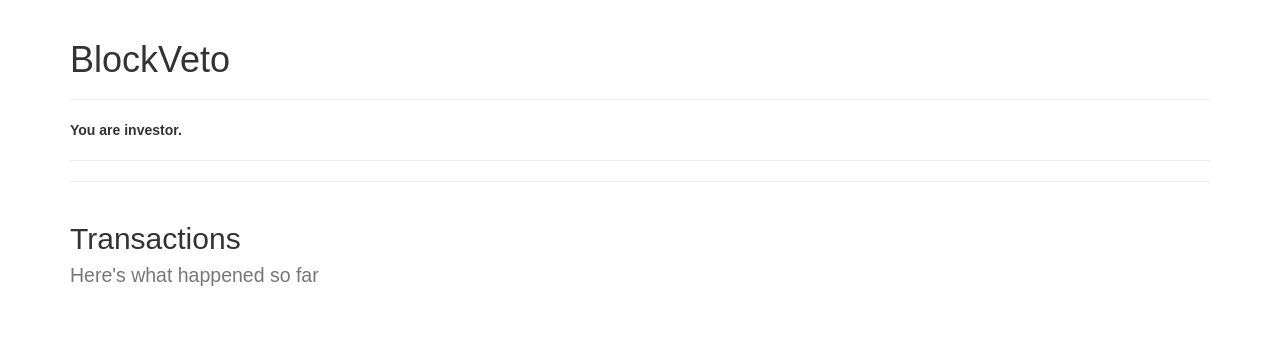
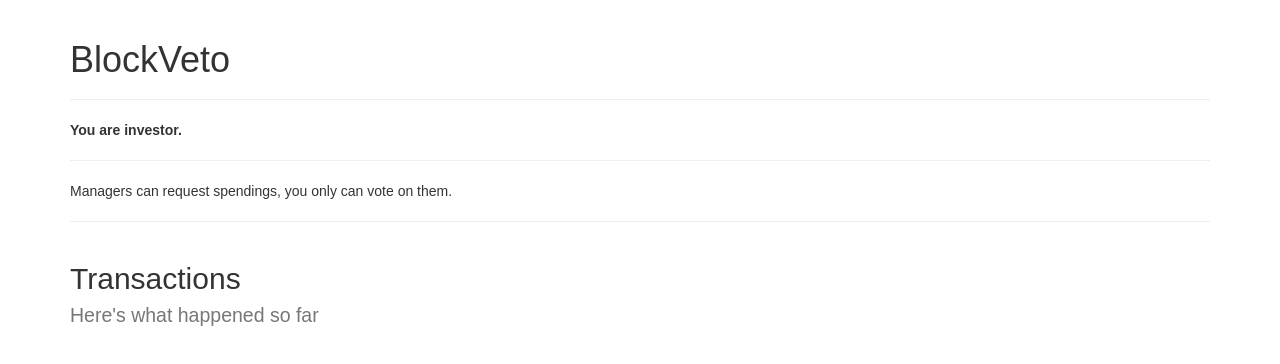
Before and after one commit to u-amine/ICOBlockveto, a React (Create React App) app: page / in a window 1280 px wide. Shown: the top 364 px of the page. Built offline with nearby package versions, Linux system fonts and the light colour scheme.

Commit message:
formatting + default message

```diff
--- a/src/App.js
+++ b/src/App.js
@@ -153,7 +153,11 @@ class App extends Component {
         </div>
         <b>You are {this.state.whoami === 'manager' ? 'manager' : 'investor'}.</b>
         <hr/>
-        {this.state.whoami === 'manager' ? <TransactionForm />: null}
+        {
+          this.state.whoami === 'manager'
+          ? <TransactionForm />
+          : <span>Managers can request spendings, you only can vote on them.</span>
+        }
         <hr />
         <TransactionsList transactions={this.state.transactions} />
       </div>
```
